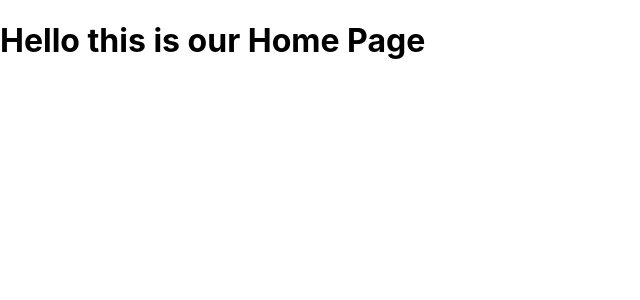
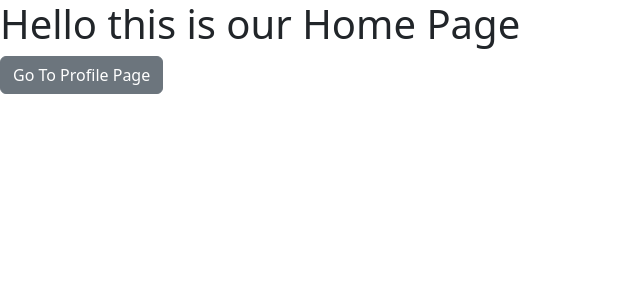
Before and after one commit to JayvonK/Week3Day1ReactLecture, a React (Create React App) app: page / in a window 1280 px wide. Shown: the top 300 px of the page, without its empty margins (0-640 px from the left). Built offline with nearby package versions, Linux system fonts and the light colour scheme.

Commit message:
use navigate

```diff
--- a/src/App.js
+++ b/src/App.js
@@ -1,11 +1,20 @@
 import './App.css';
+import 'bootstrap/dist/css/bootstrap.min.css';
 import HomePageComponent from './Components/HomePageComponent';
+import { BrowserRouter, Routes, Route } from 'react-router-dom';
+import ProfilePageComponent from './Components/ProfilePageComponent';
 
 function App() {
   return (
-    <>
-      <HomePageComponent />
-    </>
+      <BrowserRouter>
+      {/* Wrapping our application in browserRouter to enable Routing */}
+
+      <Routes>
+        {/* '/' deteramnds our hompage our are default rendered page  */}
+        <Route path='/' element={<HomePageComponent/>} />
+        <Route path='/profile' element={<ProfilePageComponent/>} />
+      </Routes>
+      </BrowserRouter>
   );
 }
 
--- a/src/Components/HomePageComponent.js
+++ b/src/Components/HomePageComponent.js
@@ -1,10 +1,21 @@
 //rafce short hand for react arrow function component export
 import React from 'react'
+import Button from 'react-bootstrap/Button';
+import { useNavigate } from 'react-router-dom';
 
 const HomePageComponent = () => {
+
+    const navigate = useNavigate(); //Reacts-router-dom's method for changing URL locations
+
+    const handlePageChange = () => {
+        navigate('/profile');
+    }
+
   return (
     <div>
       <h1>Hello this is our Home Page</h1>
+
+      <Button variant="secondary" onClick={() => handlePageChange()}>Go To Profile Page</Button>{' '}
     </div>
   )
 }
--- /dev/null
+++ b/src/Components/ProfilePageComponent.js
@@ -0,0 +1,21 @@
+import React from 'react';
+import { Button } from 'react-bootstrap';
+import { useNavigate } from 'react-router-dom';
+
+const ProfilePageComponent = () => {
+
+    const navigate = useNavigate();
+
+    const handlePageChange = () => {
+        navigate('/');
+    }
+
+    return (
+        <div>
+            <h1>This is the Profile Page</h1>
+            <Button variant="success" onClick={handlePageChange}>Go Back To Home Page</Button>{' '}
+        </div>
+    )
+}
+
+export default ProfilePageComponent
```
